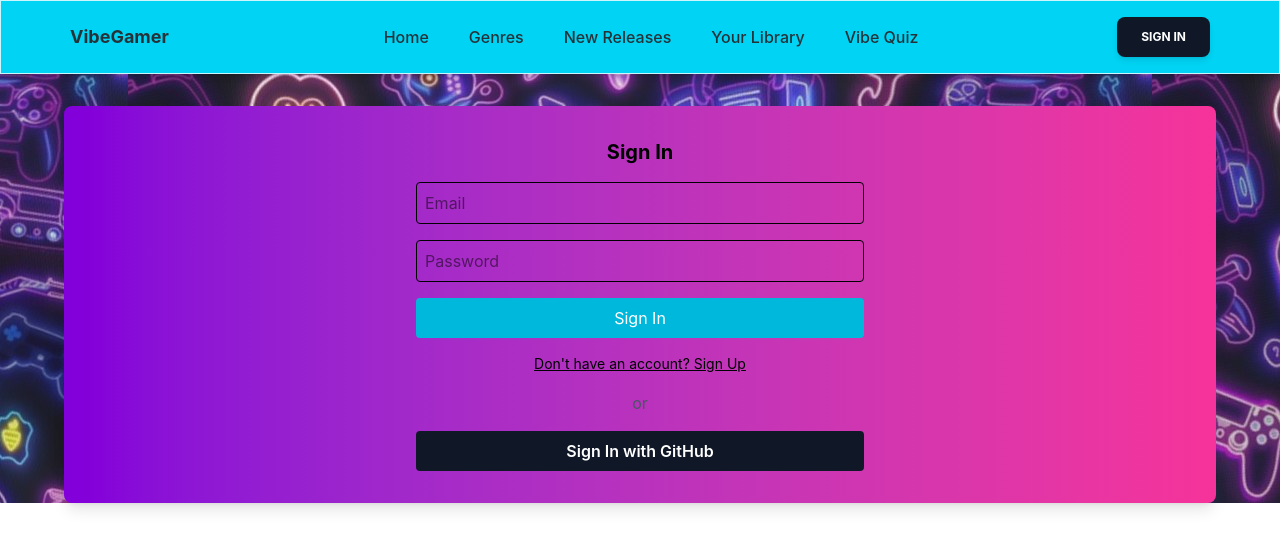
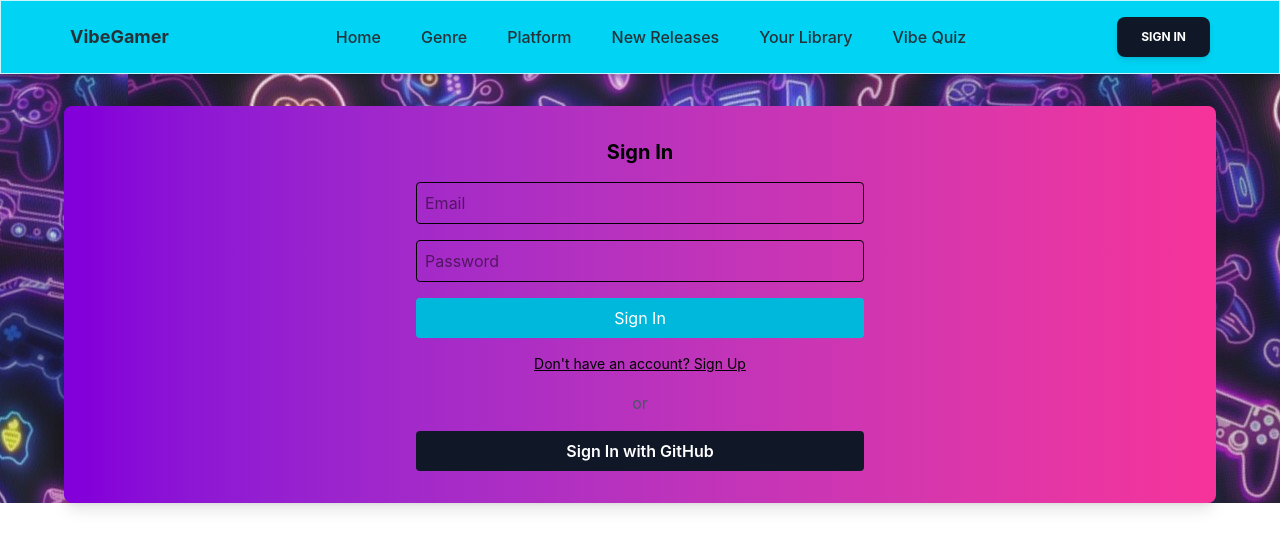
Before and after one commit to Kamivision/VibeGamer, a React (Vite) app in the folder client/: page /auth in a window 1280 px wide. Shown: the top 548 px of the page. Built offline with nearby package versions, Linux system fonts and the light colour scheme.

Commit message:
refactored nav bar

```diff
--- a/client/src/components/NavBar.jsx
+++ b/client/src/components/NavBar.jsx
@@ -5,39 +5,123 @@
   Typography,
   Button,
   IconButton,
+  Menu,
+  MenuHandler,
+  MenuList,
+  MenuItem,
 } from "@material-tailwind/react";
 import { Bars3Icon, XMarkIcon, UserCircleIcon } from "@heroicons/react/24/outline";
-import {Link, useNavigate} from "react-router-dom";
+import { Link, useNavigate } from "react-router-dom";
 import { handleSignOut } from "../utilities";
 
+const GENRE_LINKS = [
+  { label: "Action", slug: "action" },
+  { label: "Adventure", slug: "adventure" },
+  { label: "Arcade", slug: "arcade" },
+  { label: "Board", slug: "board" },
+  { label: "Card", slug: "card" },
+  { label: "Casual", slug: "casual" },
+  { label: "Educational", slug: "educational" },
+  { label: "Family", slug: "family" },
+  { label: "Fighting", slug: "fighting" },
+  { label: "Indie", slug: "indie" },
+  { label: "Massively Multiplayer", slug: "massively-multiplayer" },
+  { label: "Platformer", slug: "platformer" },
+  { label: "Puzzle", slug: "puzzle" },
+  { label: "Racing", slug: "racing" },
+  { label: "RPG", slug: "rpg" },
+  { label: "Shooter", slug: "shooter" },
+  { label: "Simulation", slug: "simulation" },
+  { label: "Sports", slug: "sports" },
+  { label: "Strategy", slug: "strategy" },
+];
 
+const PLATFORM_LINKS = [
+  { label: "PC", slug: "pc" },
+  { label: "macOS", slug: "macos" },
+  { label: "Linux", slug: "linux" },
+  { label: "PlayStation 5", slug: "playstation5" },
+  { label: "PlayStation 4", slug: "playstation4" },
+  { label: "Xbox Series X/S", slug: "xbox-series-x" },
+  { label: "Xbox One", slug: "xbox-one" },
+  { label: "Nintendo Switch", slug: "nintendo-switch" },
+  { label: "iOS", slug: "ios" },
+  { label: "Android", slug: "android" },
+];
 
-function NavItem({ label }) {
+function NavItem({ label, to, onClick }) {
   return (
-    <a href="#">
-      <Typography as="li" color="blue-gray" className="p-1 font-medium">
-        {label}
-      </Typography>
-    </a>
+    <li>
+      <Link to={to} onClick={onClick}>
+        <Typography as="span" color="blue-gray" className="p-1 font-medium hover:text-black">
+          {label}
+        </Typography>
+      </Link>
+    </li>
   );
 }
 
-function NavList() {
+function NavDropdown({ label, items }) {
+  return (
+    <Menu allowHover>
+      <MenuHandler>
+        <Typography as="span" color="blue-gray" className="cursor-pointer p-1 font-medium hover:text-black">
+          {label}
+        </Typography>
+      </MenuHandler>
+      <MenuList>
+        {items.map((item) => (
+          <Link key={item.slug} to={`/${label.toLowerCase()}/${item.slug}`}>
+            <MenuItem>{item.label}</MenuItem>
+          </Link>
+        ))}
+      </MenuList>
+    </Menu>
+  );
+}
+
+function MobileDropdown({ label, items, onItemClick }) {
+  return (
+    <>
+      <Typography as="span" color="blue-gray" className="px-1 py-2 text-sm font-semibold uppercase tracking-wide">
+        {label}
+      </Typography>
+      <ul className="ml-3 mt-1 flex flex-col gap-2">
+        {items.map((item) => (
+          <li key={item.slug}>
+            <Link
+              to={`/${label.toLowerCase()}/${item.slug}`}
+              onClick={onItemClick}
+              className="text-sm text-blue-gray-900 hover:text-black"
+            >
+              {item.label}
+            </Link>
+          </li>
+        ))}
+      </ul>
+    </>
+  );
+}
+
+function NavList({ user, onNavigate }) {
   return (
     <ul className="mb-4 mt-2 flex flex-col gap-3 lg:mb-0 lg:mt-0 lg:flex-row lg:items-center lg:gap-8">
-      <Link to="/">
-        <NavItem label="Home" />
-      </Link>
-      <NavItem label="Genres" />
-      <Link to="/new">
-        <NavItem label="New Releases" />
-      </Link>
-      <Link to="/library">
-        <NavItem label="Your Library" />
-      </Link>
-      <Link to="/quiz">
-        <NavItem label="Vibe Quiz" />
-      </Link>
+      <NavItem label="Home" to="/" onClick={onNavigate} />
+      <li className="hidden lg:block">
+        <NavDropdown label="Genre" items={GENRE_LINKS} />
+      </li>
+      <li className="hidden lg:block">
+        <NavDropdown label="Platform" items={PLATFORM_LINKS} />
+      </li>
+      <li className="lg:hidden">
+        <MobileDropdown label="Genre" items={GENRE_LINKS} onItemClick={onNavigate} />
+      </li>
+      <li className="lg:hidden">
+        <MobileDropdown label="Platform" items={PLATFORM_LINKS} onItemClick={onNavigate} />
+      </li>
+      <NavItem label="New Releases" to="/new" onClick={onNavigate} />
+      <NavItem label="Your Library" to={user ? "/library" : "/auth"} onClick={onNavigate} />
+      <NavItem label="Vibe Quiz" to="/quiz" onClick={onNavigate} />
     </ul>
   );
 }
@@ -67,6 +151,10 @@
     return () => window.removeEventListener("resize", onResize);
   }, []);
 
+  function closeMobileMenu() {
+    setOpen(false);
+  }
+
   return (
     <Navbar className="bg-cyan-400" fullWidth>
       <div className="container mx-auto flex items-center justify-between text-blue-gray-900">
@@ -81,7 +169,7 @@
         </Link>
 
         <div className="hidden lg:block">
-          <NavList />
+          <NavList user={user} onNavigate={closeMobileMenu} />
         </div>
 
         {user ? (
@@ -119,14 +207,14 @@
 
       <Collapse open={open}>
         <div className="mt-2 rounded-xl bg-white py-2">
-          <NavList />
+          <NavList user={user} onNavigate={closeMobileMenu} />
 
           {user ? (
             <Button className="mb-2" fullWidth onClick={onSignOutClick}>
               Sign out
             </Button>
           ) : (
-            <Link to="/auth">
+            <Link to="/auth" onClick={closeMobileMenu}>
               <Button className="mb-2" fullWidth>
                 Sign in
               </Button>
--- a/client/src/components/layout/PageShell.jsx
+++ b/client/src/components/layout/PageShell.jsx
@@ -6,7 +6,7 @@
     <section className="container mx-auto px-8 py-10">
       {title ? (
         <header className="mb-6 text-center">
-          <Typography variant="h2" className="text-4xl font-bold">
+          <Typography variant="h2" className="text-4xl font-bold text-black">
             {title}
           </Typography>
           {subtitle ? (
--- a/client/src/pages/GenrePage.jsx
+++ b/client/src/pages/GenrePage.jsx
@@ -20,7 +20,7 @@
       setLoading(true);
       setError(null);
       try {
-        const data = await fetchRAWGGames("", "", genre, page);
+        const data = await fetchRAWGGames("", genre, "", page);
         setGames(data.results || []);
         setCount(data.count || 0);
         setNext(data.next || null);
--- a/client/src/pages/UserProfile.jsx
+++ b/client/src/pages/UserProfile.jsx
@@ -389,11 +389,11 @@
                 onChange={(e) => handleDraftChange("play_time_preference", e.target.value)}
               >
                 <option value="">Select a preference</option>
-                <option value="quick">Quickie session (under 30 min)</option>
-                <option value="short"> Short and Sweet (up to 1 hour)</option>
-                <option value="medium"> I've got some time (up to 2 hours)</option>
-                <option value="long"> True gamer sesh (up to 4 hours)</option>
-                <option value="epic"> All the time in the world (4 hours+)</option>
+                <option value="quick">Quick (under 30 min)</option>
+                <option value="short"> Short (up to 1 hour)</option>
+                <option value="medium"> Medium (up to 2 hours)</option>
+                <option value="long"> Long (up to 4 hours)</option>
+                <option value="epic"> Epic (4 hours+)</option>
               </select>
             </div>
 
--- a/client/src/styles/sharedStyles.js
+++ b/client/src/styles/sharedStyles.js
@@ -2,11 +2,11 @@
 export const sharedStyles = {
   // Primary action button — violet fill
   actionBtn:
-    "rounded-lg bg-violet-500 px-4 py-2 text-sm font-medium text-white hover:bg-blue-600 focus:outline-none focus:ring-2 focus:ring-blue-400 focus:ring-offset-2 disabled:cursor-not-allowed disabled:opacity-60",
+    "m-4 bg-purple-500 hover:bg-purple-700 text-white font-bold py-2 px-4 rounded-lg focus:outline-none focus:ring-2 focus:ring-blue-400 focus:ring-offset-2 disabled:cursor-not-allowed disabled:opacity-60",
 
   // Secondary cancel button — outlined style
   cancelBtn:
-    "rounded-lg border border-violet-500 bg-white px-4 py-2 text-sm font-medium text-violet-700 hover:bg-violet-50 focus:outline-none focus:ring-2 focus:ring-violet-400 focus:ring-offset-2 disabled:cursor-not-allowed disabled:opacity-60",
+    "rounded-lg border border-purple-500 bg-white px-4 py-2 text-sm font-medium text-purple-700 hover:bg-purple-50 focus:outline-none focus:ring-2 focus:ring-purple-400 focus:ring-offset-2 disabled:cursor-not-allowed disabled:opacity-60",
 
   // Shared text input and select styling
   input:
```
Also changed, not shown: client/src/pages/UserLibrary.jsx (+35 -8 lines), client/src/assets/image-not-found.jpg (added), client/src/assets/logo-name.jpg (renamed from client/src/assets/_Purple Modern Futuristic Game Time YouTube Channel Art (1920 x 600 px)/logo-name.jpg).
